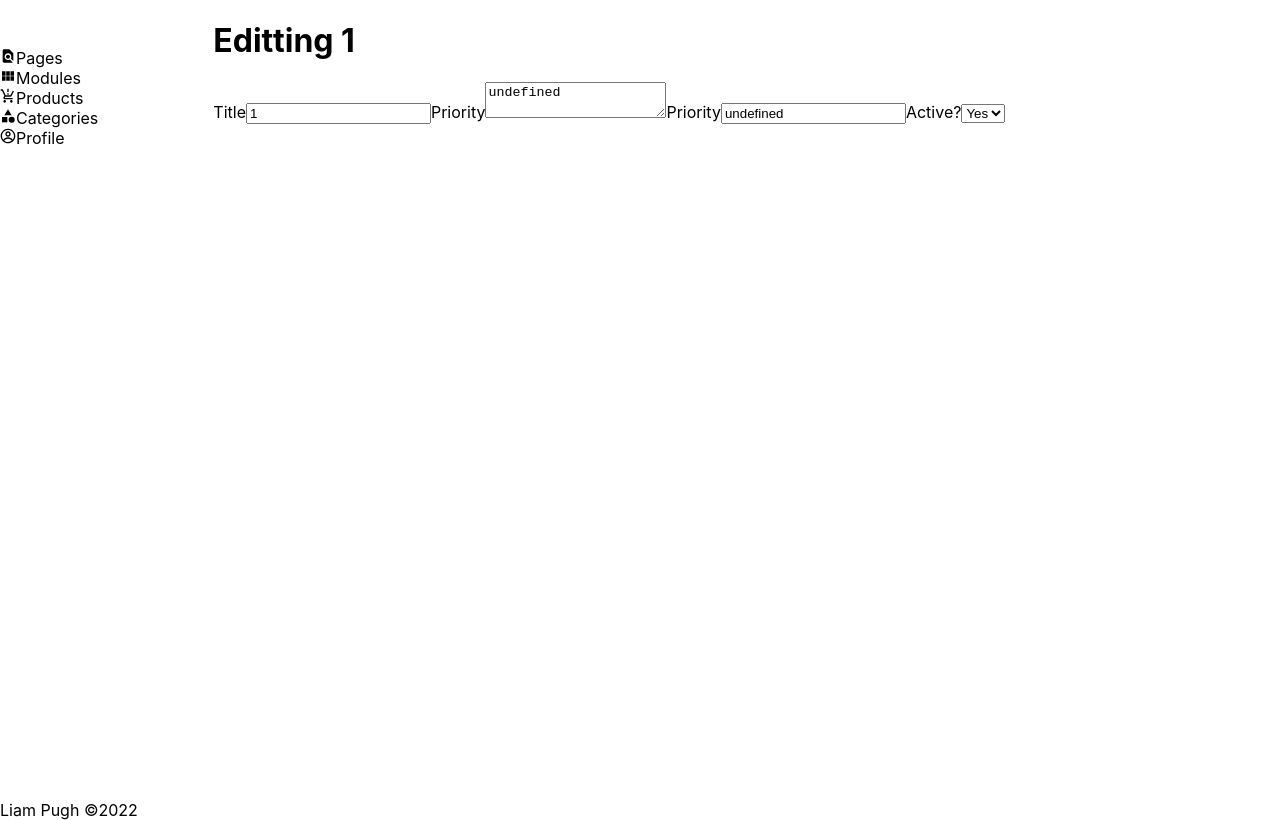
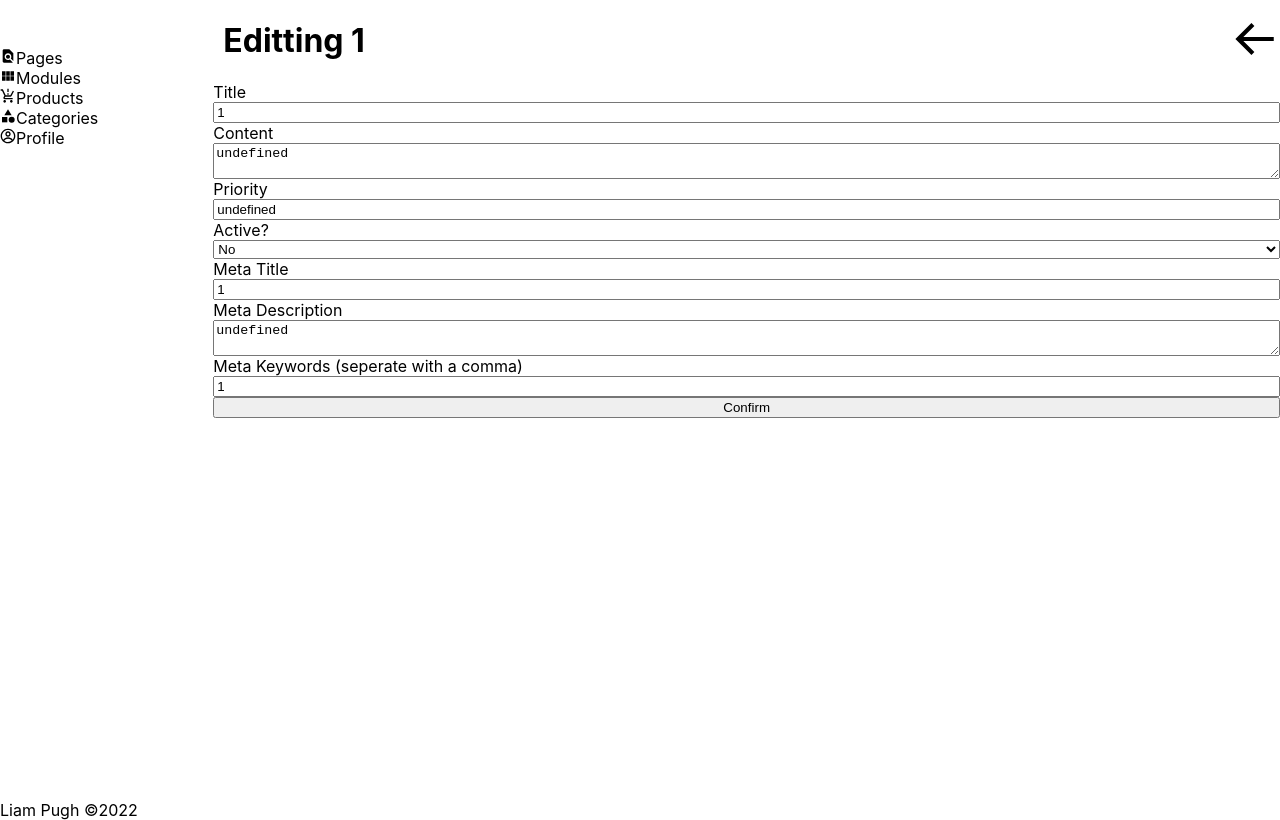
Before and after one commit to Shutt90/modular-cms, a Next.js app: page /auth/edit/page/1 in a window 1280 px wide. Built offline with nearby package versions, Linux system fonts and the light colour scheme.

Commit message:
Finished hard coded page edit page

```diff
--- a/pages/auth/edit/page/[title].js
+++ b/pages/auth/edit/page/[title].js
@@ -1,27 +1,42 @@
 import React from 'react'
 import { useRouter } from 'next/router';
+import {BiArrowBack} from 'react-icons/bi';
+import Link from 'next/link'
 
 function Title() {
     const router = useRouter();
     const page = router.query;
 
     return (
-    <div>
-        <h1>Editting {page.title}</h1>
     <div className="container">
-            <form method="POST" action={`/api/edit/page/${page.id}`}>
+        <div className="flex align-center justify-between">
+            <h1 className="margin-left10">Editting {page.title}</h1>
+            <Link className="pad10" href={'/auth/pages/'}>
+                <a>
+                    <BiArrowBack size={50} />
+                </a>
+            </Link>
+        </div>
+        <div className="container">
+            <form method="POST" className="edit-form" action={`/api/edit/page/${page.id}`}>
                 <label htmlFor={`pagetitle-${page.id}`}>Title</label>
                 <input type="text" value={`${page.title}`} id={`pagetitle-${page.id}`}></input>
-            <label htmlFor={`pagecontent-${page.id}`}>Priority</label>
+                <label htmlFor={`pagecontent-${page.id}`}>Content</label>
                 <textarea value={`${page.content}`} id={`pagecontent-${page.id}`}></textarea>
                 <label htmlFor={`pageprio-${page.id}`}>Priority</label>
                 <input type="text" value={`${page.priority}`} id={`pageprio-${page.id}`}></input>
-            <label htmlFor={`pagetitle-${page.id}`}>Active?</label>
+                <label htmlFor={`pageactive-${page.id}`}>Active?</label>
                 <select id={`pageactive-${page.id}`}>
-                <option selected="selected" value="true">Yes</option>
-                <option value="false">No</option>
+                    <option selected={page.active ? "selected" : ""} value="true">Yes</option>
+                    <option selected={!page.active ? "selected" : ""} value="false">No</option>
                 </select>
-
+                <label htmlFor={`pagemetatitle-${page.id}`}>Meta Title</label>
+                <input type="text" value={`${page.title}`} id={`pagemetatitle-${page.id}`}></input>
+                <label htmlFor={`pagemetakey-${page.id}`}>Meta Description</label>
+                <textarea value={`${page.content}`} id={`pagemetakey-${page.id}`}></textarea>
+                <label htmlFor={`pagemetadesc-${page.id}`}>Meta Keywords (seperate with a comma)</label>
+                <input type="text" value={`${page.title}`} id={`pagemetadesc-${page.id}`}></input>
+                <input type="submit" value="Confirm"></input>
             </form>
         </div>
     </div>
--- a/styles/globals.css
+++ b/styles/globals.css
@@ -29,6 +29,26 @@ a {
   height: 100vh;
 
 }
+
+.flex{
+  display: flex;
+}
+.pad10 {
+  padding: 10px;
+}
+
+.justify-between {
+  justify-content: space-between;
+}
+
+.margin-left10 {
+  margin-left: 10px;
+}
+
+.align-center {
+  align-items: center;
+}
+
 .flex-col {
   display: flex;
   flex-direction: column;
@@ -36,6 +56,7 @@ a {
 
 
 .container {
+  max-width: 1200px;
 }
 
 .auth-title {
@@ -43,3 +64,14 @@ a {
 
 
 }
+
+.edit-form {
+  display: flex;
+  flex-direction: column;
+
+}
+
+.edit-form label > *{
+  margin: 5px 0;
+
+}
```
Lines whose indentation alone changed are shown as unchanged.
